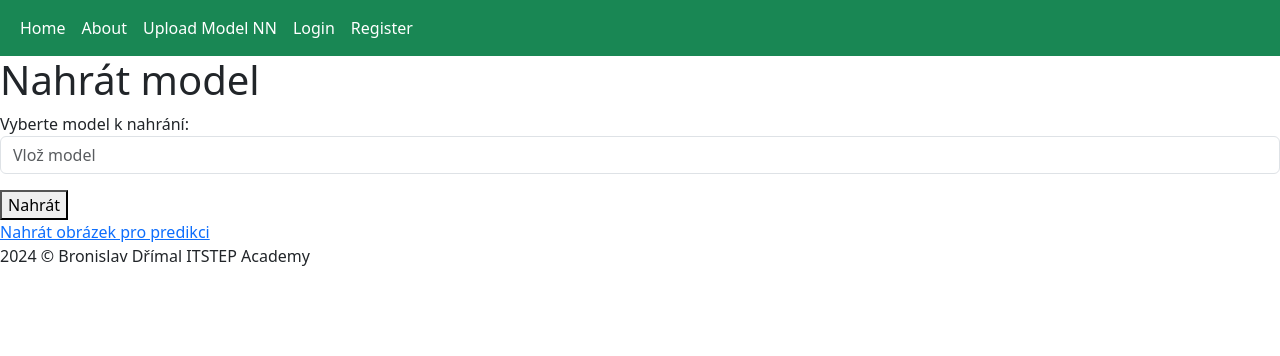
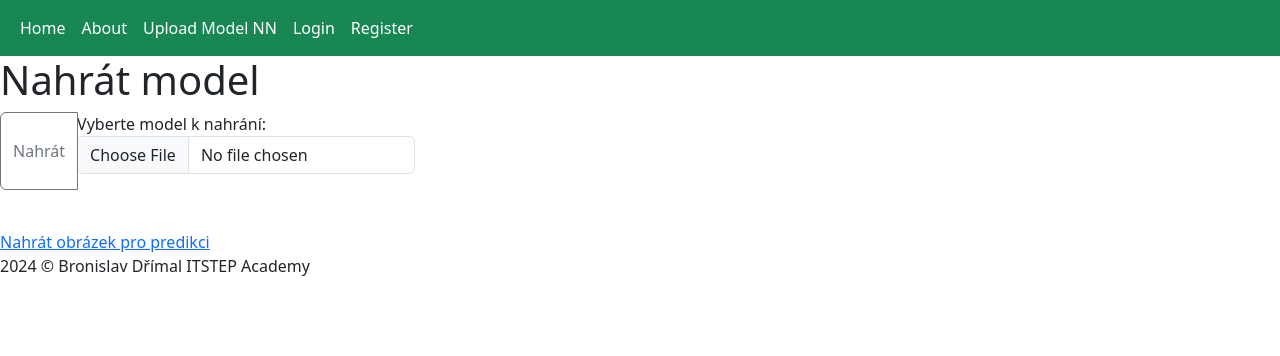
Before and after one commit to bronekd/final_work, a Django app: page /neuron/upload/ in a window 1280 px wide. Shown: the top 356 px of the page. Run offline with Django 5.2, Linux system fonts and the light colour scheme.

Commit message:
uplode model css

```diff
--- a/project-tempalte/my_web/neuron/forms.py
+++ b/project-tempalte/my_web/neuron/forms.py
@@ -5,7 +5,7 @@ from django import forms
 class UploadModelForm(forms.Form):
     model_file = forms.FileField(
         label='Vyberte model k nahrání',
-        widget=forms.TextInput(attrs={'class': 'form-control', 'placeholder': 'Vlož model'}) # toto odkomentuj pro css boostrap
+        widget=forms.FileInput(attrs={'class': 'form-control', 'id':'inputGroupFile01', 'placeholder': 'Vlož model'}) # toto odkomentuj pro css boostrap
     )
 
 class UploadImageForm(forms.Form):
--- a/project-tempalte/my_web/neuron/templates/neuron/upload_model.html
+++ b/project-tempalte/my_web/neuron/templates/neuron/upload_model.html
@@ -7,10 +7,16 @@
 
 {% block content %}
 <h1>Nahrát model</h1>
+
     <form method="post" enctype="multipart/form-data">
         {% csrf_token %}
+
+        <div class="input-group mb-3">
+        <button class="btn btn-outline-secondary" id="inputGroupFileAddon03" type="submit">Nahrát</button>
         {{ form.as_p }}
-        <button type="submit">Nahrát</button>
+        </div>
+
+
         <br>
         <a href="{% url 'upload_image' %}">Nahrát obrázek pro predikci</a>
     </form>
```
